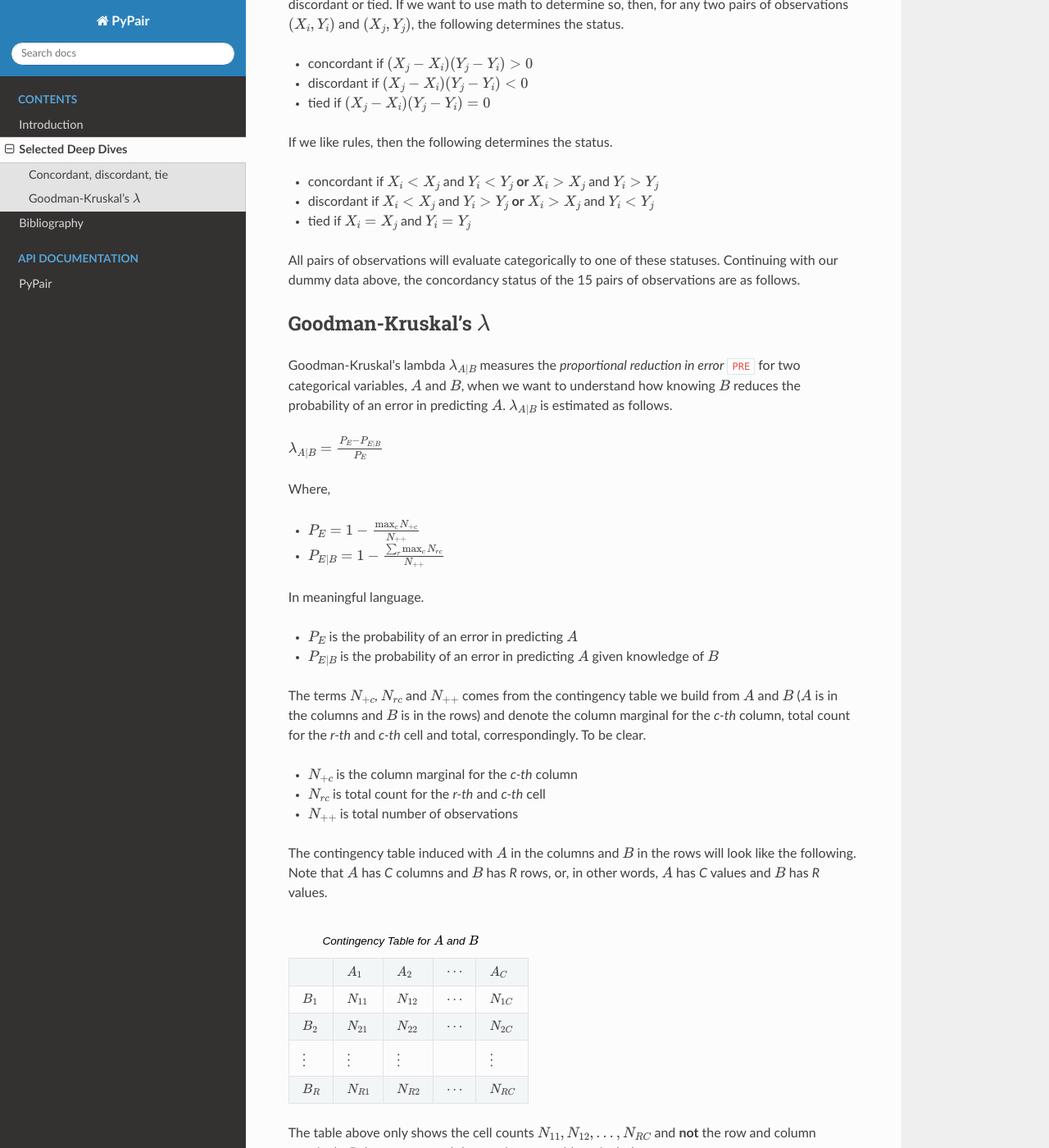
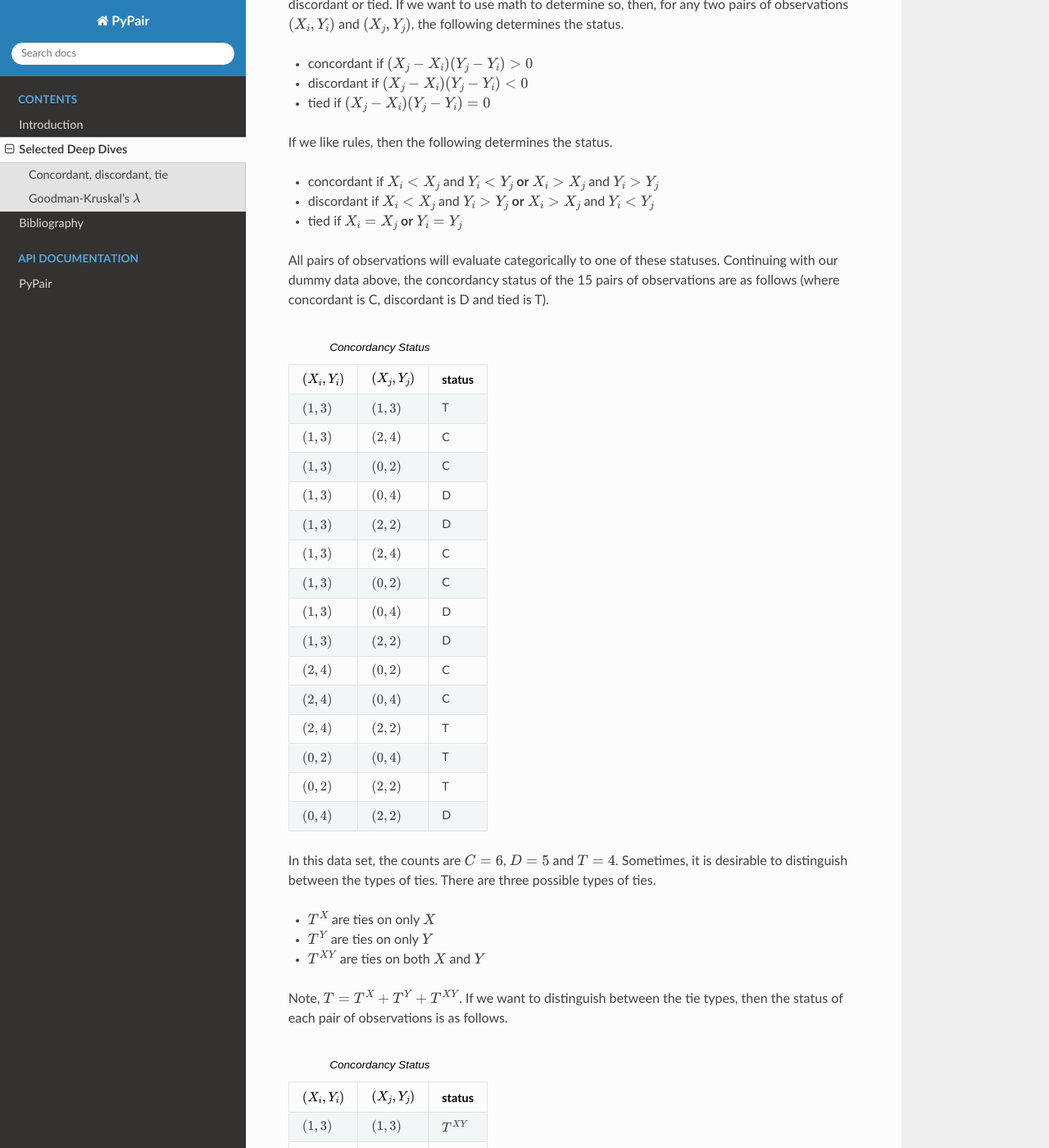
Before and after one commit to oneoffcoder/py-pair, a Sphinx documentation site: the page built from docs/source/deepdives.rst, in a window 1280 px wide and 1400 px high, scrolled down 2038 px. Shown: the whole window at 82% size. Built offline with Sphinx 7.4.7 and the Read the Docs theme 2.0.0, drawn with Linux system fonts in a browser that asks for light colours; cross-references to code outside the pages are shown as plain code; some of the changed text lies outside the part shown.

Commit message:
add more

```diff
--- a/docs/source/deepdives.rst
+++ b/docs/source/deepdives.rst
@@ -91,16 +91,123 @@ If we like rules, then the following determines the status.
 
 - concordant if :math:`X_i < X_j` and :math:`Y_i < Y_j` **or** :math:`X_i > X_j` and :math:`Y_i > Y_j`
 - discordant if :math:`X_i < X_j` and :math:`Y_i > Y_j` **or** :math:`X_i > X_j` and :math:`Y_i < Y_j`
-- tied if :math:`X_i = X_j` and :math:`Y_i = Y_j`
+- tied if :math:`X_i = X_j` **or** :math:`Y_i = Y_j`
 
-All pairs of observations will evaluate categorically to one of these statuses. Continuing with our dummy data above, the concordancy status of the 15 pairs of observations are as follows.
+All pairs of observations will evaluate categorically to one of these statuses. Continuing with our dummy data above, the concordancy status of the 15 pairs of observations are as follows (where concordant is C, discordant is D and tied is T).
 
-.. list-table:: Raw Data for :math:`X` and :math:`Y`
+.. list-table:: Concordancy Status
    :header-rows: 1
 
    * - :math:`(X_i, Y_i)`
      - :math:`(X_j, Y_j)`
      - status
+   * - :math:`(1, 3)`
+     - :math:`(1, 3)`
+     - T
+   * - :math:`(1, 3)`
+     - :math:`(2, 4)`
+     - C
+   * - :math:`(1, 3)`
+     - :math:`(0, 2)`
+     - C
+   * - :math:`(1, 3)`
+     - :math:`(0, 4)`
+     - D
+   * - :math:`(1, 3)`
+     - :math:`(2, 2)`
+     - D
+   * - :math:`(1, 3)`
+     - :math:`(2, 4)`
+     - C
+   * - :math:`(1, 3)`
+     - :math:`(0, 2)`
+     - C
+   * - :math:`(1, 3)`
+     - :math:`(0, 4)`
+     - D
+   * - :math:`(1, 3)`
+     - :math:`(2, 2)`
+     - D
+   * - :math:`(2, 4)`
+     - :math:`(0, 2)`
+     - C
+   * - :math:`(2, 4)`
+     - :math:`(0, 4)`
+     - C
+   * - :math:`(2, 4)`
+     - :math:`(2, 2)`
+     - T
+   * - :math:`(0, 2)`
+     - :math:`(0, 4)`
+     - T
+   * - :math:`(0, 2)`
+     - :math:`(2, 2)`
+     - T
+   * - :math:`(0, 4)`
+     - :math:`(2, 2)`
+     - D
+
+In this data set, the counts are :math:`C=6`, :math:`D=5` and :math:`T=4`. Sometimes, it is desirable to distinguish between the types of ties. There are three possible types of ties.
+
+- :math:`T^X` are ties on only :math:`X`
+- :math:`T^Y` are ties on only :math:`Y`
+- :math:`T^{XY}` are ties on both :math:`X` and :math:`Y`
+
+Note, :math:`T = T^X + T^Y + T^{XY}`. If we want to distinguish between the tie types, then the status of each pair of observations is as follows.
+
+.. list-table:: Concordancy Status
+   :header-rows: 1
+
+   * - :math:`(X_i, Y_i)`
+     - :math:`(X_j, Y_j)`
+     - status
+   * - :math:`(1, 3)`
+     - :math:`(1, 3)`
+     - :math:`T^{XY}`
+   * - :math:`(1, 3)`
+     - :math:`(2, 4)`
+     - C
+   * - :math:`(1, 3)`
+     - :math:`(0, 2)`
+     - C
+   * - :math:`(1, 3)`
+     - :math:`(0, 4)`
+     - D
+   * - :math:`(1, 3)`
+     - :math:`(2, 2)`
+     - D
+   * - :math:`(1, 3)`
+     - :math:`(2, 4)`
+     - C
+   * - :math:`(1, 3)`
+     - :math:`(0, 2)`
+     - C
+   * - :math:`(1, 3)`
+     - :math:`(0, 4)`
+     - D
+   * - :math:`(1, 3)`
+     - :math:`(2, 2)`
+     - D
+   * - :math:`(2, 4)`
+     - :math:`(0, 2)`
+     - C
+   * - :math:`(2, 4)`
+     - :math:`(0, 4)`
+     - C
+   * - :math:`(2, 4)`
+     - :math:`(2, 2)`
+     - :math:`T^X`
+   * - :math:`(0, 2)`
+     - :math:`(0, 4)`
+     - :math:`T^X`
+   * - :math:`(0, 2)`
+     - :math:`(2, 2)`
+     - :math:`T^Y`
+   * - :math:`(0, 4)`
+     - :math:`(2, 2)`
+     - D
+
+Distinguishing between ties, in this data set, the counts are :math:`C=6`, :math:`D=5`, :math:`T^X=2`, :math:`T^Y=1` and :math:`T^{XY}=1`.
 
 Goodman-Kruskal's :math:`\lambda`
 ---------------------------------
```
